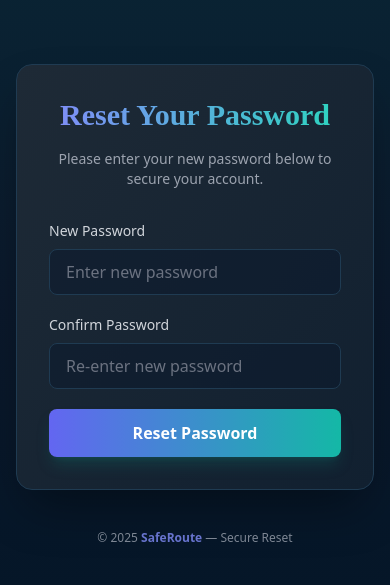
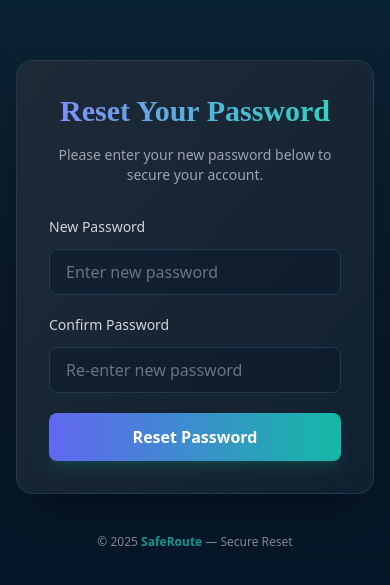
Before and after one commit to Avins-VR/SafeRoute, a React (Vite) app in the folder Client/: page /reset-password/1 in a window 390 px wide. Shown: the part 117-702 px from the top of the page. Built offline with nearby package versions, Linux system fonts and the light colour scheme.

Commit message:
Add responsive ResetPassword page with Tailwind styling

```diff
--- a/Client/src/ResetPassword.jsx
+++ b/Client/src/ResetPassword.jsx
@@ -57,7 +57,7 @@ function ResetPassword() {
         {/* Form */}
         <form onSubmit={handleSubmit} className="space-y-5">
           <div>
-            <label className="block text-left text-gray-300 text-sm font-medium mb-2">
+            <label className="block text-left text-gray-300 text-sm font-medium mb-3">
               New Password
             </label>
             <input
@@ -71,7 +71,7 @@ function ResetPassword() {
           </div>
 
           <div>
-            <label className="block text-left text-gray-300 text-sm font-medium mb-2">
+            <label className="block text-left text-gray-300 text-sm font-medium mb-3">
               Confirm Password
             </label>
             <input
@@ -111,7 +111,7 @@ function ResetPassword() {
       {/* Footer */}
       <footer className="mt-10 text-gray-400 text-xs sm:text-sm text-center opacity-80">
         © {new Date().getFullYear()}{" "}
-        <span className="text-indigo-400 font-semibold"> SafeRoute</span> — Secure
+        <span className="text-teal-500 font-semibold"> SafeRoute</span> — Secure
         Reset
       </footer>
     </section>
```
